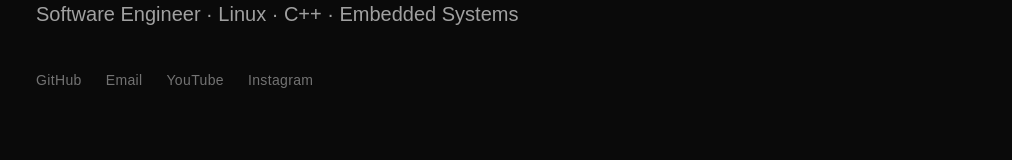
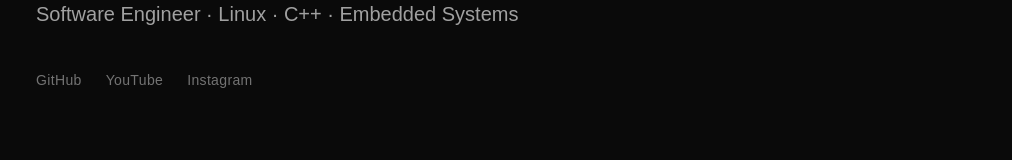
Before and after one commit to jamesswim/jameswim-portfolio, a Next.js app: page / in a window 1280 px wide. Shown: the part 422-582 px from the top of the page, without its empty margins (268-1280 px from the left). Built offline with nearby package versions, Linux system fonts and the light colour scheme.

Commit message:
Remove email link to prevent spam

```diff
--- a/src/app/page.tsx
+++ b/src/app/page.tsx
@@ -160,12 +160,6 @@ export default function Home() {
               GitHub
             </a>
             <a
-              href="mailto:james384712@gmail.com"
-              className="text-neutral-500 hover:text-neutral-100 transition-colors"
-            >
-              Email
-            </a>
-            <a
               href="https://www.youtube.com/@jameswim1107"
               target="_blank"
               rel="noopener noreferrer"
```
